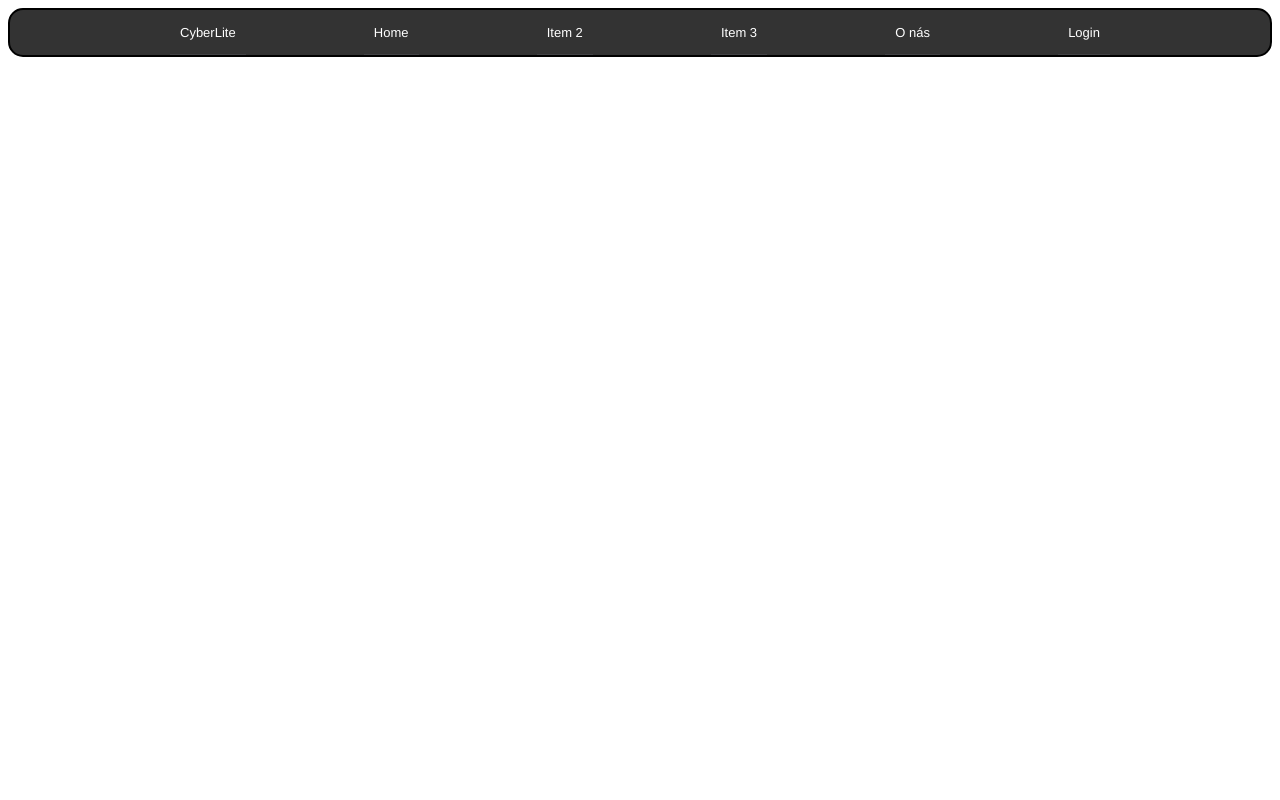
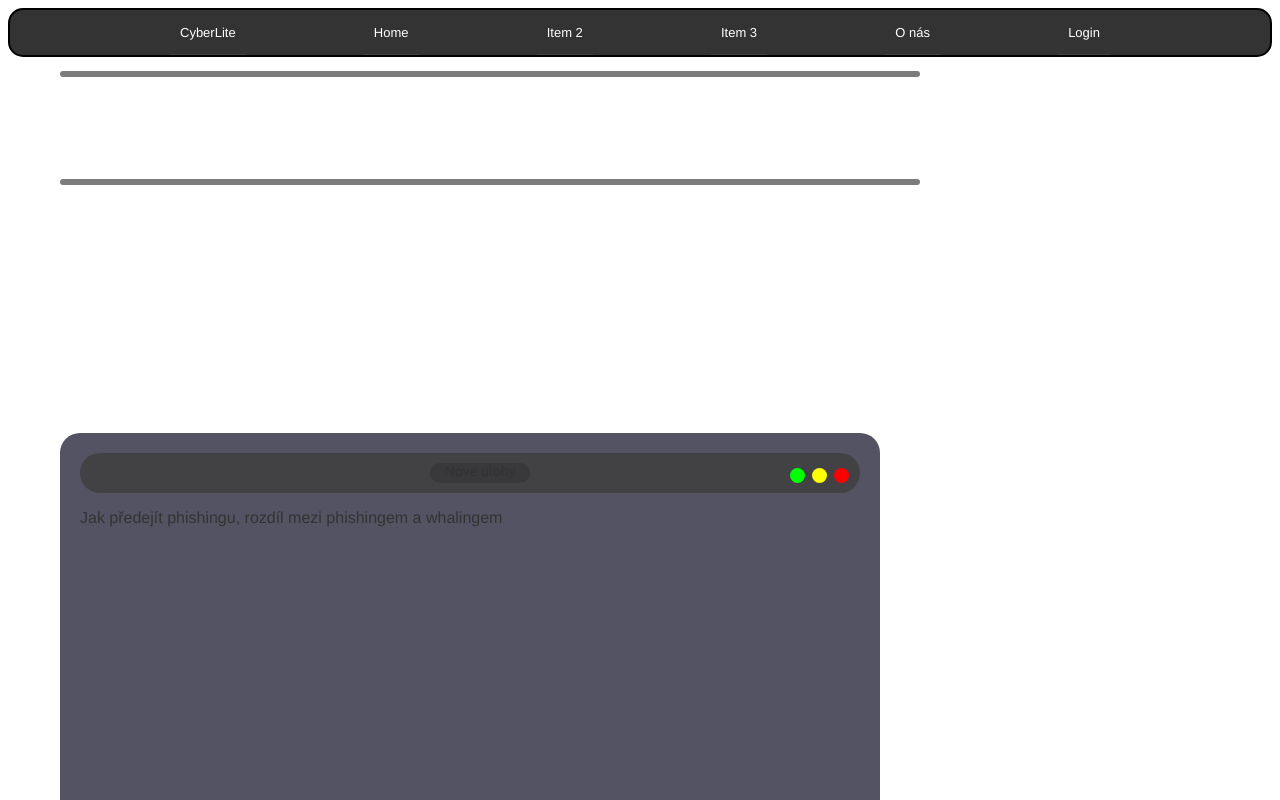
Before and after one commit to JerrySB03/Cyber-Lite, a Svelte app in the folder frontend/: page /aboutus in a window 1280 px wide. Shown: the top 800 px of the page. Built offline with nearby package versions, Linux system fonts and the light colour scheme.

Commit message:
Landing page update

```diff
--- a/frontend/src/App.svelte
+++ b/frontend/src/App.svelte
@@ -1,6 +1,7 @@
 <!-- Dark and Lightmode -->
 <link rel="stylesheet" href="dark-mode.css" media="(prefers-color-scheme: dark)" />
 <link rel="stylesheet" href="light-mode.css" media="(prefers-color-scheme: light), (prefers-color-scheme: no-preference)" />
+<link rel="stylesheet" type="text/css" href="http://fonts.googleapis.com/css?family=Ubuntu:regular,bold&subset=Latin">
 
 <script>
 	import { readable } from 'svelte/store';
@@ -39,7 +40,12 @@
 
 	mediaListener.addListener(mediaQueryHandler);
 	});
+
+
 </script>
+
+
+
 <nav>
 	<div class="inner">
 	  <div on:click={handleMobileIconClick} on:keydown={handleMobileIconKeydown} tabindex="0" class={`mobile-icon${showMobileMenu ? ' active' : ''}`}>
@@ -53,6 +59,36 @@
 		{/each}
 	  </ul>
 	</div>
+	<div class="wallground"></div>
+	<p style="border-radius: 20px; border-width:3px; border-style:solid; border-color:#7C7C7C; padding: 0em; margin-left: 50px; margin-right: 350px" class="line"></p>
+	<div class="changeText">
+		<p></p>
+	</div>
+	<div class="div-topText">
+		<p style="border-radius: 20px; border-width:3px; border-style:solid; border-color: #7C7C7C; padding: 0em; " class="line"></p>
+		<h1 class="h1-mt; font-family: Ubuntu">Lorem ipsum</h1>
+		<p style="font-family: Ubuntu">Lorem ipsum dolor sit amet, consectetuer adipiscing elit. Fusce suscipit libero eget elit. Sed vel lectus. Donec odio tempus molestie, porttitor ut, iaculis quis,
+			sem. Integer rutrum, orci vestibulum ullamcorper ultricies, lacus quam ultricies odio, vitae placerat pede sem sit amet enim. Aliquam erat volutpat. Cras pede
+			libero, dapibus nec, pretium sit amet, tempor quis. Etiam bibendum elit eget erat. Duis condimentum augue id magna semper rutrum. In dapibus augue non sapien.
+			Sed ac dolor sit amet purus malesuada congue. Maecenas fermentum, sem in pharetra.</p>
+	</div>
+	<div class="div-newChall">
+		<div class="bar">
+			<div class="redButton" style = "font-family: Ubuntu; position:relative; left:4px; top:15px; text-align: center"></div>
+			<div class="yellowButton" style = "font-family: Ubuntu; position:relative; left:2px; top:0px;"></div>
+			<div class="greenButton" style = "font-family: Ubuntu; position:relative; left:0px; top:-15px;"></div>
+			<div class="searchBar" style = "font-family: Ubuntu; position:relative; left:350px; top: -35px; border-radius: 20px; text-align: center; font-size: 14px">Nove ulohy</div>
+		</div>
+		<p>Jak předejít phishingu, rozdíl mezi phishingem a whalingem</p>
+	</div>
+	<div class="shadow"></div>
+	<div class="div-bottomText" style="font-family: U;">
+		<h2 style="text-decoration: underline;">Lorem susum</h2>
+		<p>Aenean fermentum risus id tortor. Integer malesuada. Nullam dapibus fermentum ipsum. Quisque porta. Morbi scelerisque luctus velit. Fusce tellus odio, dapibus id
+			fermentum quis, suscipit id erat. In dapibus augue non sapien. Vivamus luctus egestas leo. Integer in sapien. Vivamus luctus egestas leo. Nullam faucibus mi quis
+			velit. Temporibus autem quibusdam et aut officiis debitis aut rerum necessitatibus saepe eveniet ut et voluptates repudiandae sint et </p>
+	</div>
+	<p style="border-radius: 20px; border-width:3px; border-style:solid; border-color:#7C7C7C; padding: 0em; margin-left: 50px; margin-right: 350px" class="line"></p>
   </nav>
 <div class:dark={$theme === 'dark'}>
 
@@ -196,4 +232,85 @@
       display: inline-flex;
     }
   }
+
+  .wallground{
+	background-color: #606064;
+	height: 2000;
+	width: 900;
+  }
+
+  .div-topText{
+
+
+	color: #fff;
+	padding-right: 350px;
+	padding-left: 50px;
+	padding-top: 70px;
+
+
+
+  }
+  h1{
+	text-decoration: underline;
+  }
+
+  .div-newChall{
+	border-radius: 20px;
+	background-color: #535363;
+	width: 800px;
+	height: 500px;
+	padding-top: 20px;
+	padding-left: 20px;
+	margin-left: 50px;
+	margin-top: 90px;
+
+  }
+  .bar{
+	border-radius: 30px;
+	background-color: #424245;
+	width: 780px;
+	height: 40px;
+
+  }
+
+  .redButton{
+	background-color: rgb(255, 0, 0);
+	width: 15px;
+	height: 15px;
+	border-radius: 30px;
+	margin-left: 750px;
+
+
+  }
+  .yellowButton{
+	background-color: rgb(251, 255, 0);
+	width: 15px;
+	height: 15px;
+	border-radius: 30px;
+	margin-left: 730px;
+
+  }
+  .greenButton{
+	background-color: rgb(0, 255, 0);
+	width: 15px;
+	height: 15px;
+	border-radius: 30px;
+	margin-left: 710px;
+
+  }
+  .searchBar{
+	background-color: #39393b;
+	width: 100px;
+	height: 20px;
+
+  }
+
+  .div-bottomText{
+
+
+	color: #fff;
+	padding-right: 350px;
+	padding-left: 50px;
+	padding-top: 90px;
+  }
 </style>
```
Also changed, not shown: 1 other file (tests, documents, lock files or other folders).
